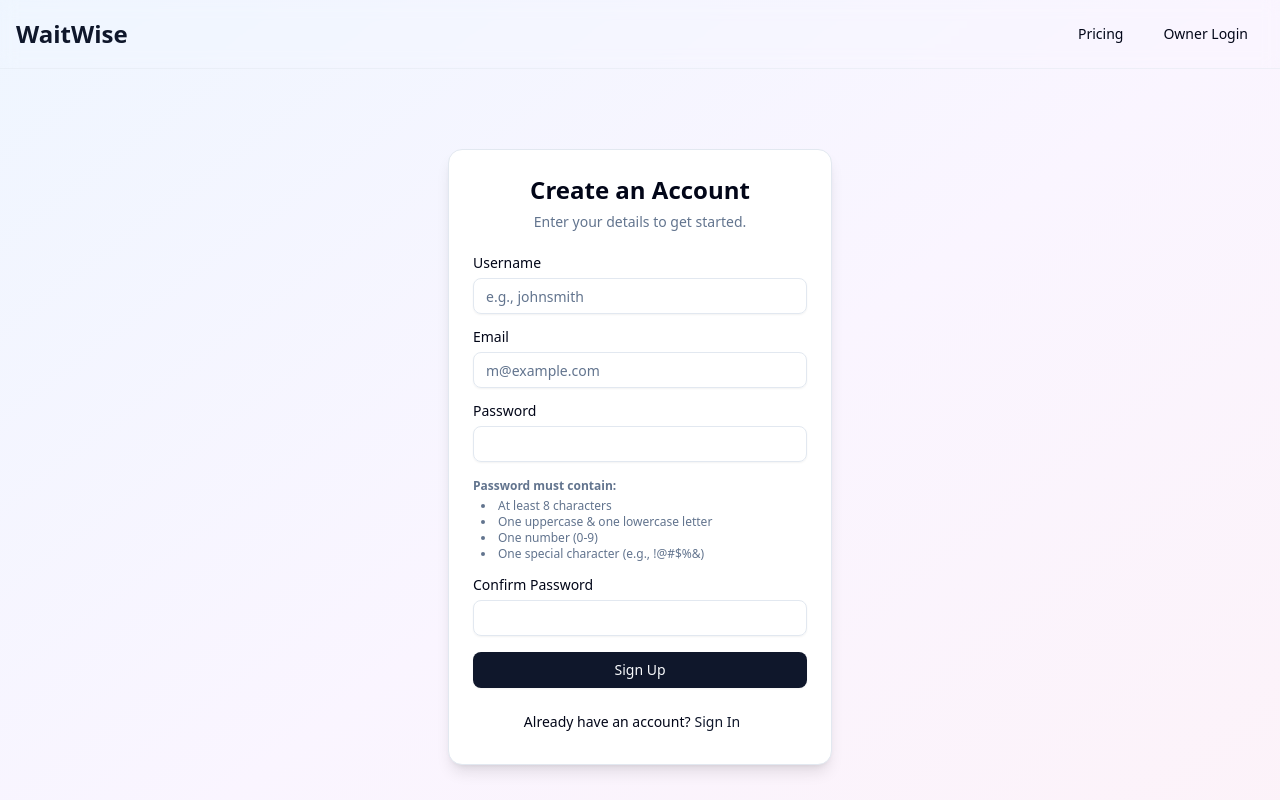
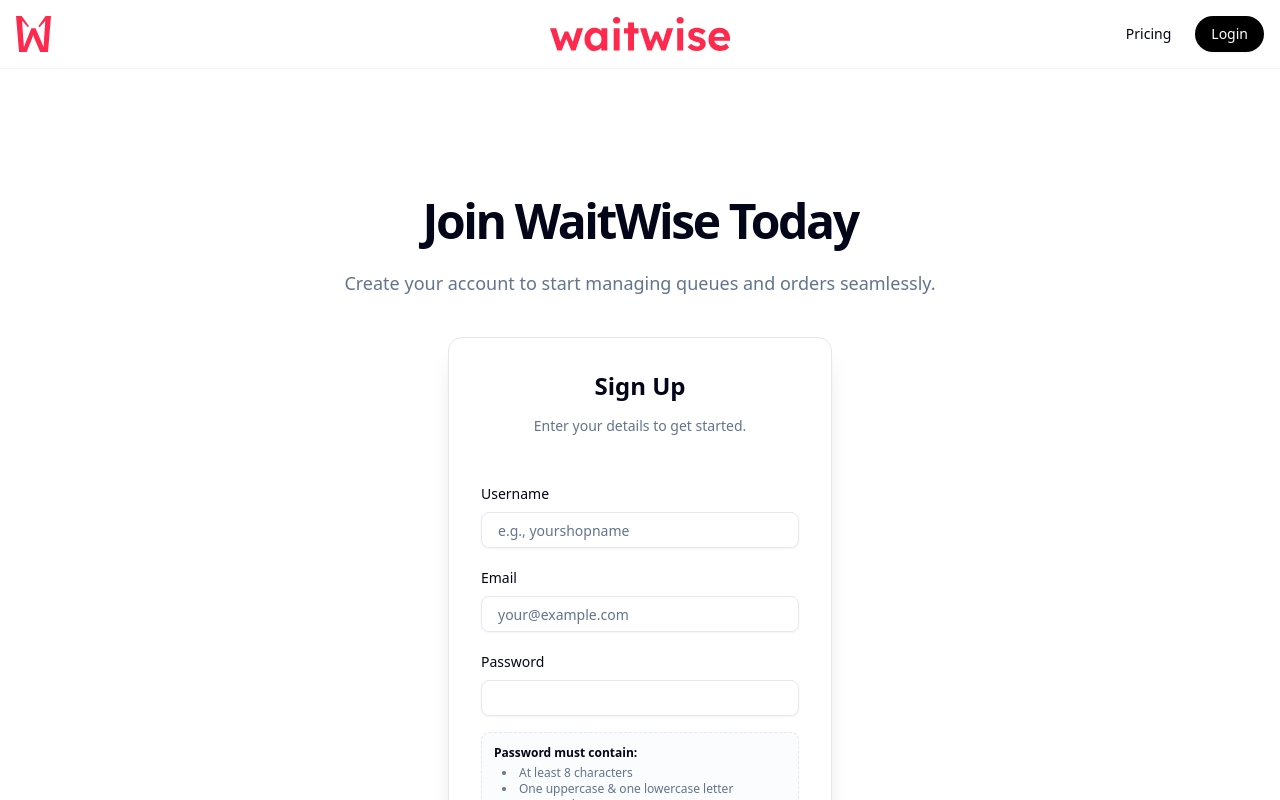
Before and after one commit to Nawroj/WaitWise, a Next.js app in the folder waitwise/: page /login in a window 1280 px wide. Both pictures are taken after a click on the button "Sign Up". Shown: the top 800 px of the page. Built offline with nearby package versions, Linux system fonts and the light colour scheme; no server answers.

Commit message:
update login page

```diff
--- a/waitwise/src/app/login/page.tsx
+++ b/waitwise/src/app/login/page.tsx
@@ -3,9 +3,9 @@
 import { useState } from "react";
 import { createClient } from "@/lib/supabase/client";
 import { useRouter } from "next/navigation";
-import Link from "next/link"; // Import Link for navigation
-import { motion } from "framer-motion"; // Import motion for animations
-import { MobileNav } from "@/components/ui/MobileNav"; // Assuming this is your mobile nav component
+import Link from "next/link";
+import { motion } from "framer-motion";
+import { MobileNav } from "@/components/ui/MobileNav";
 
 import { Button } from "@/components/ui/button";
 import {
@@ -18,7 +18,7 @@
 import { Input } from "@/components/ui/input";
 import { Label } from "@/components/ui/label";
 
-// Animation variants for Framer Motion (copied from PricingPage)
+// Animation variants for Framer Motion
 const fadeIn = {
   initial: { opacity: 0, y: 20 },
   animate: {
@@ -51,6 +51,7 @@
   const supabase = createClient();
 
   const validatePassword = (password: string): boolean => {
+    // Requires at least 8 characters, one uppercase, one lowercase, one number, one special character
     const strongPasswordRegex = new RegExp(
       "^(?=.*[a-z])(?=.*[A-Z])(?=.*[0-9])(?=.*[!@#$%^&*])(?=.{8,})",
     );
@@ -84,7 +85,7 @@
       setError(error.message);
     } else {
       alert("Sign up successful! Please check your email to confirm.");
-      setIsSignUp(false);
+      setIsSignUp(false); // Switch to sign-in view after successful sign-up
       setEmail("");
       setUsername("");
       setPassword("");
@@ -106,148 +107,213 @@
       setError(error.message);
     } else {
       router.push("/dashboard");
-      router.refresh();
+      router.refresh(); // Ensure session is fresh
     }
     setLoading(false);
   };
 
   return (
-    <div className="flex flex-col items-center min-h-screen bg-gradient-to-br from-blue-50 via-purple-50 to-pink-50 text-foreground">
-      {/* Header section - Copied from PricingPage */}
-      <header className="w-full p-4 flex justify-between items-center max-w-7xl mx-auto border-b border-border/50 bg-transparent backdrop-blur-sm z-10 sticky top-0">
-        <Link href="/">
-          <motion.h1
-            className="text-2xl font-bold text-primary cursor-pointer"
+    <div className="flex flex-col items-center min-h-screen text-foreground">
+      {/* Header section - Replicated Home Page's Header */}
+      <header className="w-full relative p-4 flex items-center justify-between max-w-7xl mx-auto border-b border-border/50 bg-transparent backdrop-blur-sm z-10 sticky top-0">
+        {/* Left: Logo Icon with animation */}
+        <motion.div
+          className="flex items-center z-10"
           initial={{ opacity: 0, x: -20 }}
           animate={{ opacity: 1, x: 0 }}
           transition={{ duration: 0.5 }}
         >
-            WaitWise
-          </motion.h1>
+          <Link href="/">
+            <img
+              src="/Logo.svg"
+              alt="Logo"
+              className="h-10 sm:h-9 xs:h-8 w-auto max-w-[40px] object-contain"
+            />
           </Link>
-        {/* Desktop navigation */}
-        <nav className="hidden md:flex items-center gap-2">
+        </motion.div>
+
+        {/* Center: Name Logo with full responsiveness */}
+        <motion.div
+          className="absolute left-1/2 -translate-x-1/2 z-0 w-[30vw] sm:w-[25vw] xs:w-[40vw] max-w-[180px]"
+          initial={{ opacity: 0, y: -10 }}
+          animate={{ opacity: 1, y: 0 }}
+          transition={{ duration: 0.5 }}
+        >
+          <img
+            src="/logo-name.svg"
+            alt="WaitWise"
+            className="w-full h-auto object-contain"
+          />
+        </motion.div>
+
+        {/* Right: Navigation */}
+        <nav className="hidden md:flex items-center gap-2 z-10">
           <Link href="/pricing">
             <Button
               variant="ghost"
-              className="hover:text-primary transition-colors"
+              className="hover:text-primary transition-colors transition-transform duration-300 transform hover:scale-105 text-base sm:text-sm"
             >
               Pricing
             </Button>
           </Link>
           <Link href="/login">
-            <Button
-              variant="ghost"
-              className="hover:text-primary transition-colors"
-            >
-              Owner Login
+            <Button className="bg-black text-white rounded-[33px] transition-transform duration-300 transform hover:bg-neutral-800 hover:scale-105">
+              Login
             </Button>
           </Link>
         </nav>
+
         {/* Mobile navigation toggle */}
-        <div className="md:hidden">
+        <div className="md:hidden z-10">
           <MobileNav />
         </div>
       </header>
 
-      <main className="flex-grow w-full py-12 md:py-20 flex items-center justify-center">
+      {/* Main content - Replicating Home Page's Hero Section styling and placing the form */}
+      <main className="flex-grow w-full flex items-center justify-center">
+        <section className="w-full min-h-full py-16 sm:py-20 md:py-24 lg:py-32 flex items-center justify-center ">
           <motion.div
-          className="container mx-auto max-w-4xl px-4"
+            className="container mx-auto px-4 flex flex-col items-center" // Center content vertically
             initial="initial"
             animate="animate"
             variants={staggerContainer}
           >
-          <motion.div className="flex justify-center" variants={fadeIn}>
-            <Card className="w-full max-w-sm mx-4 shadow-lg border border-border bg-background text-foreground hover:bg-gray-50 transition-colors duration-300">
-              <CardHeader>
+            {/* Optional Intro Text - Uncomment if you want a title/subtitle above the form */}
+            <motion.h2
+              className="text-3xl sm:text-4xl md:text-5xl font-extrabold tracking-tighter text-foreground text-center mb-4 md:mb-6"
+              variants={fadeIn}
+            >
+              {isSignUp ? "Join WaitWise Today" : "Access Your Shop Dashboard"}
+            </motion.h2>
+            <motion.p
+              className="mx-auto max-w-[600px] text-muted-foreground md:text-lg text-center mb-8 md:mb-10"
+              variants={fadeIn}
+            >
+              {isSignUp
+                ? "Create your account to start managing queues and orders seamlessly."
+                : "Sign in to manage your shop's operations and see your analytics."}
+            </motion.p>
+
+            {/* Login/Signup Card */}
+            <motion.div variants={fadeIn} className="w-full max-w-sm">
+              <Card className="p-6 sm:p-8 shadow-xl border border-border bg-background text-foreground hover:shadow-2xl transition-shadow duration-300 ease-in-out">
+                <CardHeader className="p-0 mb-6"> {/* Adjusted padding */}
                   <CardTitle className="text-2xl font-bold text-center">
-                  {isSignUp ? "Create an Account" : "Welcome Back"}
+                    {isSignUp ? "Sign Up" : "Sign In"}
                   </CardTitle>
-                <CardDescription className="text-center">
+                  <CardDescription className="text-center mt-2">
                     {isSignUp
                       ? "Enter your details to get started."
                       : "Enter your credentials to access your dashboard."}
                   </CardDescription>
                 </CardHeader>
-              <CardContent>
+                <CardContent className="p-0"> {/* Adjusted padding */}
                   <form
                     onSubmit={isSignUp ? handleSignUp : handleSignIn}
-                  className="grid gap-4"
+                    className="grid gap-5" // Increased gap
                   >
                     {isSignUp && (
                       <div className="grid gap-2">
-                      <Label htmlFor="username">Username</Label>
+                        <Label htmlFor="username" className="text-sm font-medium">Username</Label>
                         <Input
                           id="username"
                           type="text"
-                        placeholder="e.g., johnsmith"
+                          placeholder="e.g., yourshopname"
                           value={username}
                           onChange={(e) => setUsername(e.target.value)}
                           required
+                          className="px-4 py-2 rounded-md border border-input focus:ring-2 focus:ring-primary focus:border-primary transition-all"
                         />
                       </div>
                     )}
                     <div className="grid gap-2">
-                    <Label htmlFor="email">Email</Label>
+                      <Label htmlFor="email" className="text-sm font-medium">Email</Label>
                       <Input
                         id="email"
                         type="email"
-                      placeholder="m@example.com"
+                        placeholder="your@example.com"
                         value={email}
                         onChange={(e) => setEmail(e.target.value)}
                         required
+                        className="px-4 py-2 rounded-md border border-input focus:ring-2 focus:ring-primary focus:border-primary transition-all"
                       />
                     </div>
                     <div className="grid gap-2">
-                    <Label htmlFor="password">Password</Label>
+                      <Label htmlFor="password" className="text-sm font-medium">Password</Label>
                       <Input
                         id="password"
                         type="password"
                         value={password}
                         onChange={(e) => setPassword(e.target.value)}
                         required
+                        className="px-4 py-2 rounded-md border border-input focus:ring-2 focus:ring-primary focus:border-primary transition-all"
                       />
                       {isSignUp && (
-                      <div className="text-xs text-muted-foreground mt-2 space-y-1">
-                        <p className="font-semibold">Password must contain:</p>
+                        <motion.div
+                          className="text-xs text-muted-foreground mt-2 space-y-1 bg-secondary/30 p-3 rounded-md border border-dashed border-border"
+                          initial={{ opacity: 0, height: 0 }}
+                          animate={{ opacity: 1, height: "auto" }}
+                          exit={{ opacity: 0, height: 0 }}
+                          transition={{ duration: 0.3 }}
+                        >
+                          <p className="font-semibold text-foreground">Password must contain:</p>
                           <ul className="list-disc list-inside pl-2">
                             <li>At least 8 characters</li>
                             <li>One uppercase & one lowercase letter</li>
                             <li>One number (0-9)</li>
                             <li>One special character (e.g., !@#$%&)</li>
                           </ul>
-                      </div>
+                        </motion.div>
                       )}
                     </div>
 
                     {isSignUp && (
                       <div className="grid gap-2">
-                      <Label htmlFor="confirm-password">Confirm Password</Label>
+                        <Label htmlFor="confirm-password" className="text-sm font-medium">Confirm Password</Label>
                         <Input
                           id="confirm-password"
                           type="password"
                           value={confirmPassword}
                           onChange={(e) => setConfirmPassword(e.target.value)}
                           required
+                          className="px-4 py-2 rounded-md border border-input focus:ring-2 focus:ring-primary focus:border-primary transition-all"
                         />
                       </div>
                     )}
 
-                  {error && <p className="text-sm text-red-500">{error}</p>}
+                    {error && (
+                      <motion.p
+                        className="text-sm text-red-500 bg-red-50 p-2 rounded-md border border-red-200 text-center"
+                        initial={{ opacity: 0, y: -10 }}
+                        animate={{ opacity: 1, y: 0 }}
+                        transition={{ duration: 0.3 }}
+                      >
+                        {error}
+                      </motion.p>
+                    )}
 
-                  <Button type="submit" className="w-full" disabled={loading}>
+                    <Button
+                      type="submit"
+                      size="lg" // Use large button size
+                      className="w-full rounded-[33px] bg-[#ff284d] text-white hover:bg-[#e02245] transition-all duration-300 transform hover:scale-105 shadow-md shadow-[#ff284d]/40 hover:shadow-[#e02245]/60" // Custom primary color and shadow
+                      disabled={loading}
+                    >
                       {loading ? "Processing..." : isSignUp ? "Sign Up" : "Sign In"}
                     </Button>
                   </form>
-                <div className="mt-4 text-center text-sm">
+                  <div className="mt-6 text-center text-sm">
                     {isSignUp ? "Already have an account?" : "Don't have an account?"}
                     <Button
                       variant="link"
                       onClick={() => {
                         setIsSignUp(!isSignUp);
-                      setError(null);
+                        setError(null); // Clear error on switch
+                        setEmail("");
+                        setPassword("");
+                        setConfirmPassword("");
+                        setUsername("");
                       }}
-                    className="pl-1"
+                      className="pl-1 text-primary hover:text-primary-dark transition-colors font-medium" // Adjusted link style
                     >
                       {isSignUp ? "Sign In" : "Sign Up"}
                     </Button>
@@ -256,9 +322,10 @@
               </Card>
             </motion.div>
           </motion.div>
+        </section>
       </main>
 
-      {/* Footer section - Copied from PricingPage */}
+      {/* Footer section - Copied from Home Page */}
       <footer className="w-full p-8 border-t border-border/50 bg-background">
         <div className="max-w-7xl mx-auto text-center">
           <div className="mb-4">
```
Lines whose indentation alone changed are shown as unchanged.
